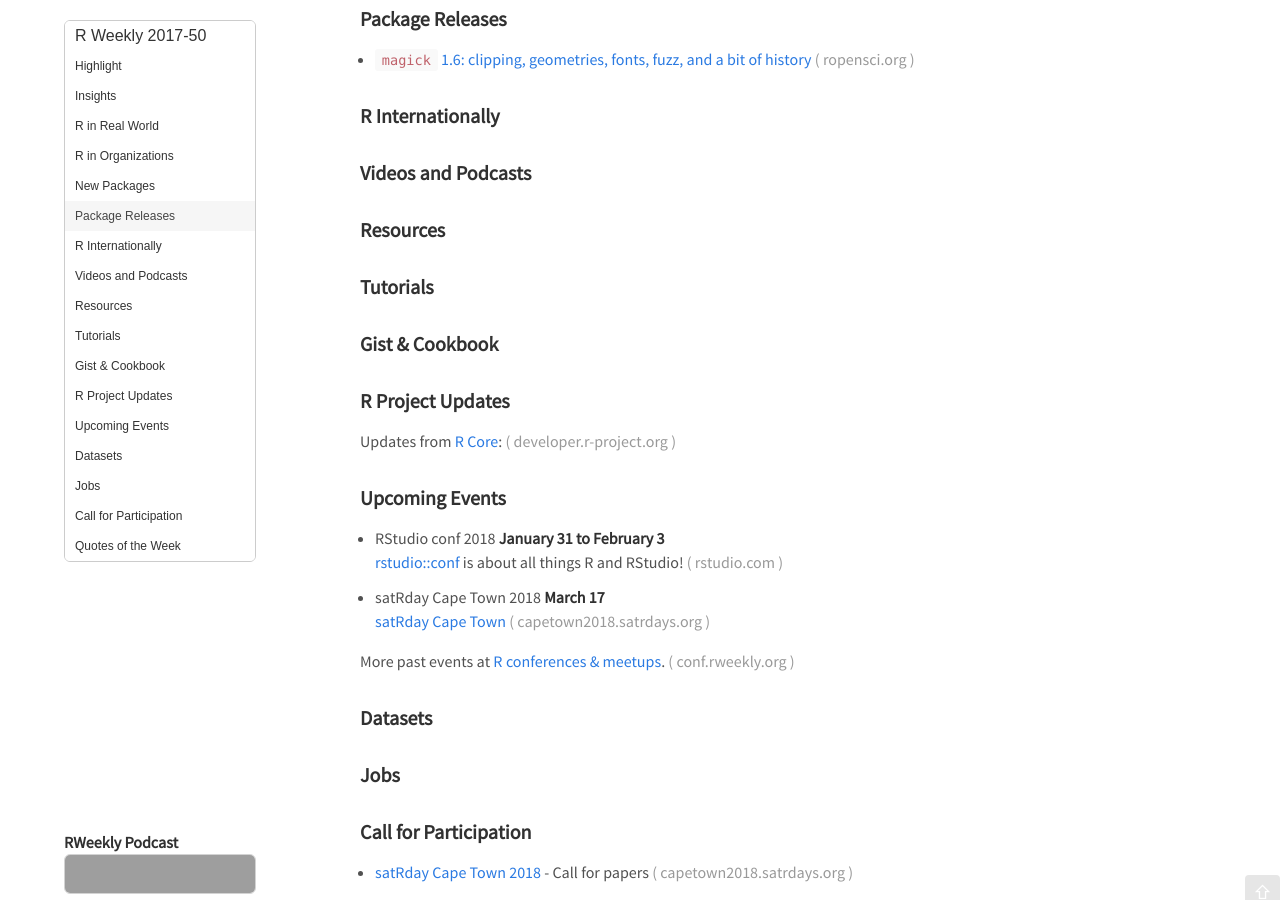
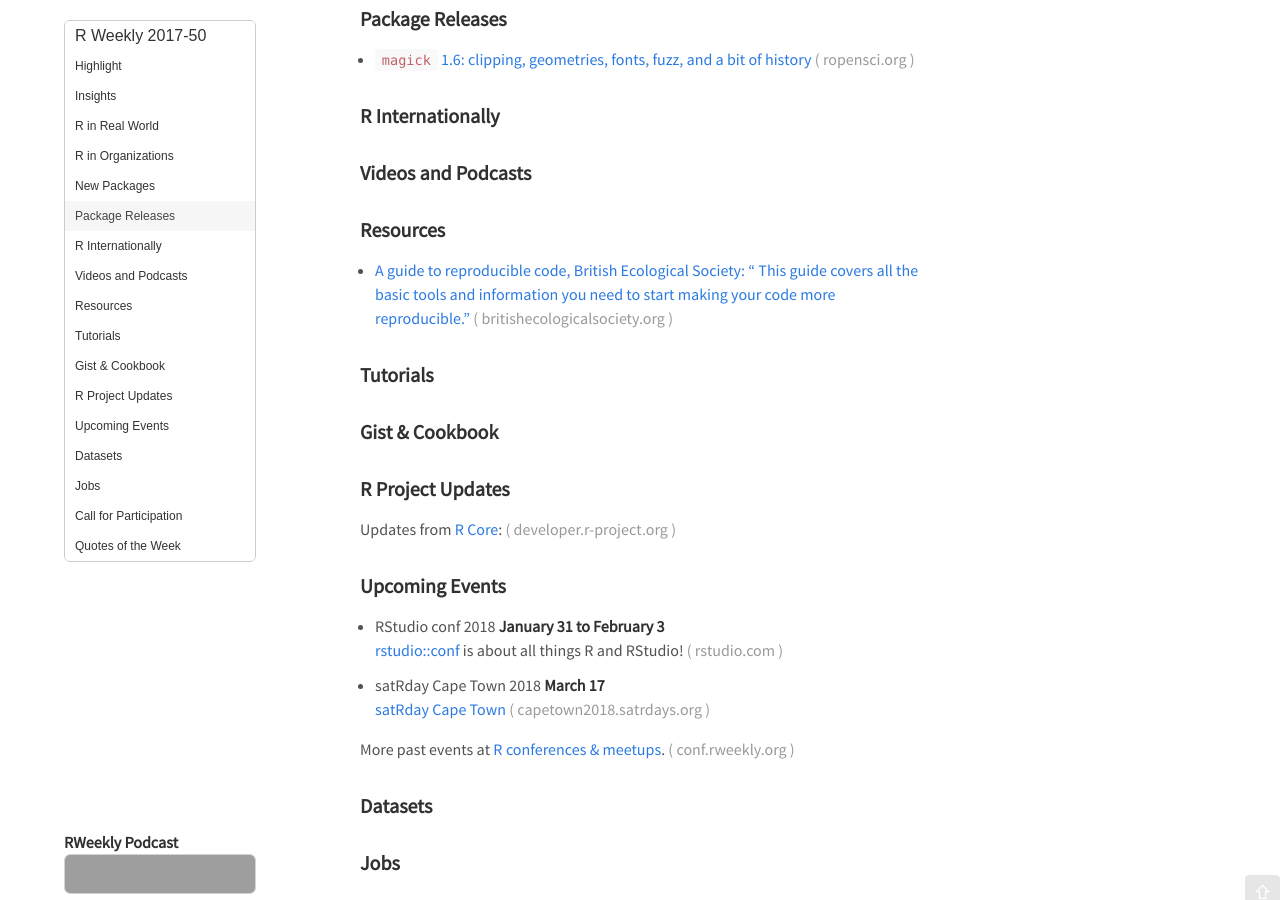
Before and after one commit to rweekly/rweekly.org, a Jekyll site: the page built from draft.md, in a window 1280 px wide and 900 px high, scrolled down 515 px. Built offline with Jekyll 4.4.1, drawn with Linux system fonts in a browser that asks for light colours; emoji names are drawn with the system emoji font; comment, search, counter and statistics services are not loaded; grey boxes are pictures that could not be loaded.

Commit message:
Update draft.md

```diff
--- a/draft.md
+++ b/draft.md
@@ -49,7 +49,7 @@
 
 ###  Resources
 
-
++ [A guide to reproducible code, British Ecological Society: " This guide covers all the basic tools and information you need to start making your code more reproducible."](http://www.britishecologicalsociety.org/wp-content/uploads/2017/12/guide-to-reproducible-code.pdf)
 
 
 ###  Tutorials
```
